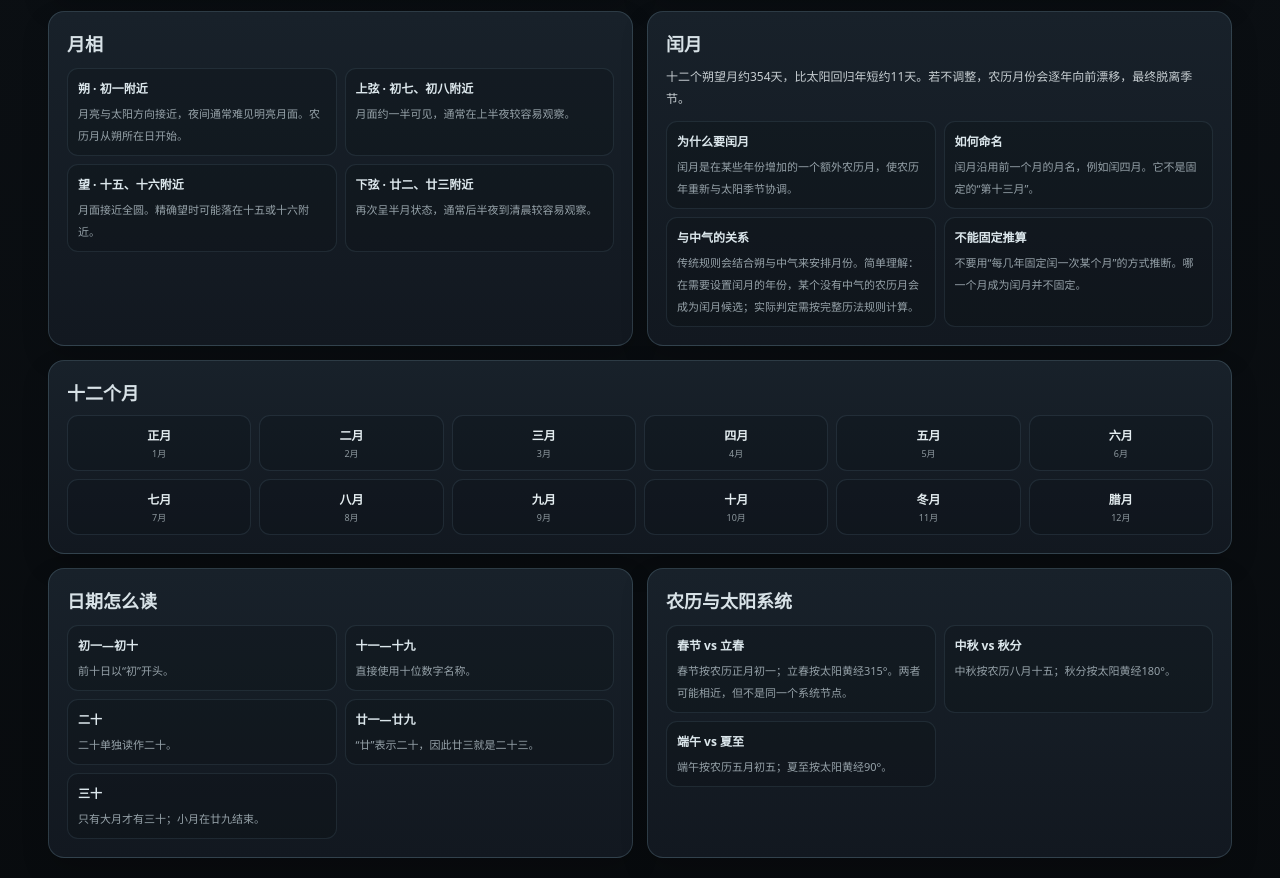
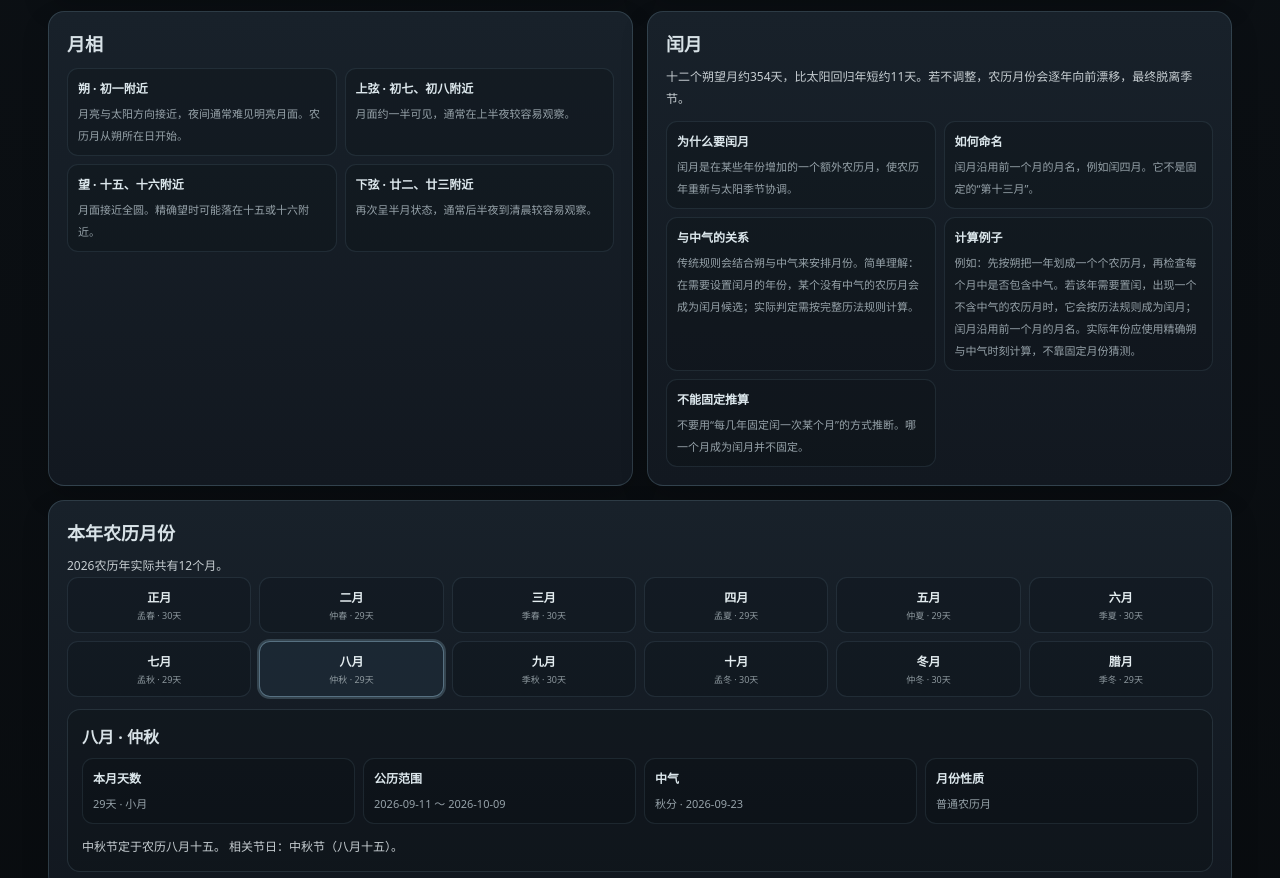
Before and after one commit to noagrp/nongli, a plain HTML site: page index.html in a window 1280 px wide. Shown: the part 866-1744 px from the top of the page. Drawn offline with Linux system fonts and the light colour scheme.

Commit message:
Make lunar month cards interactive with yearly calculations

```diff
--- a/index.html
+++ b/index.html
@@ -27,10 +27,10 @@ h1{margin:0;color:var(--moon);font-size:clamp(28px,4vw,42px)}.sub{margin:5px 0 0
 .cell{padding:8px 10px;min-width:0}.cell+.cell{border-left:1px solid rgba(143,180,201,.14)}.label{display:block;margin-bottom:6px;color:#8297a4;font-size:11px;letter-spacing:.12em}.main{font-size:clamp(23px,3vw,31px);font-weight:800}.minor{margin-top:5px;color:#91a2ac;font-size:12px;line-height:1.55}
 .intro{margin:0 0 22px;padding:16px 18px;border:1px solid var(--line);border-radius:16px;background:rgba(18,24,32,.75);color:#c7ced2;font-size:13px;line-height:1.8}
 .grid{display:grid;grid-template-columns:repeat(2,minmax(0,1fr));gap:14px}.card{padding:18px;border:1px solid var(--line);border-radius:16px;background:linear-gradient(180deg,var(--surface2),var(--surface));box-shadow:0 12px 28px rgba(0,0,0,.16)}.card h2{margin:0 0 10px;color:var(--moon);font-size:18px}.card p{margin:0;color:#c6cdd1;font-size:12px;line-height:1.8}.facts{display:grid;grid-template-columns:repeat(2,1fr);gap:8px;margin-top:12px}.fact{padding:10px;border:1px solid rgba(143,180,201,.12);border-radius:11px;background:rgba(7,10,13,.2)}.fact b{display:block;color:#dce7ec;font-size:12px;margin-bottom:4px}.fact span{color:#96a2a9;font-size:11px;line-height:1.5}
-.months{display:grid;grid-template-columns:repeat(6,1fr);gap:8px}.month{padding:10px 8px;text-align:center;border:1px solid rgba(143,180,201,.13);border-radius:11px;background:rgba(8,12,16,.2)}.month b{display:block;color:#e4edf0;font-size:12px}.month small{display:block;color:#8e999f;margin-top:3px;font-size:9px}
+.months{display:grid;grid-template-columns:repeat(6,1fr);gap:8px}.month{padding:10px 8px;text-align:center;border:1px solid rgba(143,180,201,.13);border-radius:11px;background:rgba(8,12,16,.2);color:inherit;font:inherit;cursor:pointer}.month:hover,.month.selected{border-color:rgba(143,180,201,.52);background:rgba(31,46,58,.66)}.month.current{box-shadow:0 0 0 2px rgba(143,180,201,.26)}.month.leap{border-style:dashed}.month b{display:block;color:#e4edf0;font-size:12px}.month small{display:block;color:#8e999f;margin-top:3px;font-size:9px}.month-detail{margin-top:12px;padding:14px;border:1px solid rgba(143,180,201,.16);border-radius:13px;background:rgba(7,10,13,.2)}.month-detail h3{margin:0 0 10px;color:var(--moon);font-size:16px}.month-detail-grid{display:grid;grid-template-columns:repeat(4,minmax(0,1fr));gap:8px}.month-detail-grid .fact{margin:0}
 footer{display:flex;justify-content:center;gap:8px;margin-top:36px;padding-top:18px;border-top:1px solid var(--line);color:#7f8990;font-size:11px}footer a{color:inherit;text-decoration:none}
 .error{padding:14px;border:1px solid #6c3c3c;border-radius:12px;color:#e2b9b9}
-@media(max-width:760px){.live{grid-template-columns:1fr}.cell+.cell{border-left:0;border-top:1px solid rgba(143,180,201,.14)}.grid{grid-template-columns:1fr}.months{grid-template-columns:repeat(4,1fr)}}
+@media(max-width:760px){.live{grid-template-columns:1fr}.cell+.cell{border-left:0;border-top:1px solid rgba(143,180,201,.14)}.grid{grid-template-columns:1fr}.months{grid-template-columns:repeat(4,1fr)}.month-detail-grid{grid-template-columns:repeat(2,minmax(0,1fr))}}
 @media(max-width:520px){.page{padding-left:13px;padding-right:13px}.mark{width:50px;height:50px}.months{grid-template-columns:repeat(3,1fr)}}
 </style>
 </head>
@@ -57,7 +57,7 @@ footer{display:flex;justify-content:center;gap:8px;margin-top:36px;padding-top:1
   <article class="card"><h2>大小月</h2><p id="monthLength"></p><div class="facts" id="monthLengthFacts"></div></article>
   <article class="card"><h2>月相</h2><div class="facts" id="phases"></div></article>
   <article class="card"><h2>闰月</h2><p id="leapWhy"></p><div class="facts" id="leapFacts"></div></article>
-  <article class="card" style="grid-column:1/-1"><h2>十二个月</h2><div class="months" id="months"></div></article>
+  <article class="card" style="grid-column:1/-1"><h2>本年农历月份</h2><p id="monthsIntro">按本年实际历法显示12个月；如有闰月，会插入成为第13个月。</p><div class="months" id="months"></div><div class="month-detail" id="monthDetail"></div></article>
   <article class="card"><h2>日期怎么读</h2><div class="facts" id="dayNames"></div></article>
   <article class="card"><h2>农历与太阳系统</h2><div class="facts" id="comparisons"></div></article>
 </section>
@@ -87,18 +87,53 @@ footer{display:flex;justify-content:center;gap:8px;margin-top:36px;padding-top:1
       '<div class="fact"><b>为什么要闰月</b><span>'+data.leapMonth.concept+'</span></div>',
       '<div class="fact"><b>如何命名</b><span>'+data.leapMonth.naming+'</span></div>',
       '<div class="fact"><b>与中气的关系</b><span>'+data.leapMonth.zhongqiRelation+'</span></div>',
+      '<div class="fact"><b>计算例子</b><span>'+data.leapMonth.zhongqiExample+'</span></div>',
       '<div class="fact"><b>不能固定推算</b><span>'+data.leapMonth.caution+'</span></div>'
     ].join("");
-    $("months").innerHTML=data.months.map(x=>'<div class="month"><b>'+x.name+'</b><small>'+x.number+'月</small></div>').join("");
     $("dayNames").innerHTML=data.dayNaming.groups.map(x=>'<div class="fact"><b>'+x.pattern+'</b><span>'+x.note+'</span></div>').join("");
     $("comparisons").innerHTML=data.comparisons.map(x=>'<div class="fact"><b>'+x.a+' vs '+x.b+'</b><span>'+x.difference+'</span></div>').join("");
   }
 
+  let cal=null,currentInfo=null,selectedMonthRaw=null;
+  function renderMonthDetail(item){
+    if(!item)return;
+    const base=data.months.find(x=>x.number===item.monthNumber);
+    const festivals=(data.festivals||[]).filter(f=>{
+      const n=base?.number;
+      return (n===1&&/正月/.test(f.dateRule))||(n===5&&/五月/.test(f.dateRule))||(n===7&&/七月/.test(f.dateRule))||(n===8&&/八月/.test(f.dateRule))||(n===9&&/九月/.test(f.dateRule))||(n===12&&/腊月/.test(f.dateRule));
+    });
+    $("monthDetail").innerHTML='<h3>'+(item.isLeap?'闰':'')+(base?.name||item.monthNumber+"月")+' · '+(base?.seasonName||"")+'</h3>'+
+      '<div class="month-detail-grid">'+
+      '<div class="fact"><b>本月天数</b><span>'+item.days+'天 · '+(item.days===30?'大月':'小月')+'</span></div>'+
+      '<div class="fact"><b>公历范围</b><span>'+item.solarStart+' ～ '+item.solarEnd+'</span></div>'+
+      '<div class="fact"><b>中气</b><span>'+(item.zhongQi?item.zhongQi.name+' · '+item.zhongQi.solar:'本月没有中气')+'</span></div>'+
+      '<div class="fact"><b>月份性质</b><span>'+(item.isLeap?'闰月：沿用前一个月月名':'普通农历月')+'</span></div>'+
+      '</div>'+
+      '<p style="margin-top:12px">'+(base?.note||"")+(festivals.length?' 相关节日：'+festivals.map(x=>x.name+'（'+x.dateRule+'）').join('、')+'。':'')+'</p>';
+  }
+  function renderYearMonths(){
+    const months=cal.yearMonths(currentInfo.year);
+    $("monthsIntro").textContent=currentInfo.year+'农历年实际共有'+months.length+'个月'+(months.length===13?'，含闰月。':'。');
+    $("months").innerHTML=months.map(item=>{
+      const base=data.months.find(x=>x.number===item.monthNumber);
+      const current=item.month===currentInfo.monthRaw;
+      const selected=item.month===selectedMonthRaw;
+      return '<button type="button" class="month'+(current?' current':'')+(selected?' selected':'')+(item.isLeap?' leap':'')+'" data-month="'+item.month+'"><b>'+(item.isLeap?'闰':'')+(base?.name||item.monthNumber+"月")+'</b><small>'+(base?.seasonName||"")+' · '+item.days+'天</small></button>';
+    }).join("");
+    $("months").querySelectorAll(".month").forEach(btn=>btn.addEventListener("click",()=>{
+      selectedMonthRaw=Number(btn.dataset.month);
+      renderYearMonths();
+      renderMonthDetail(cal.getMonthInfo(currentInfo.year,selectedMonthRaw));
+    }));
+    renderMonthDetail(cal.getMonthInfo(currentInfo.year,selectedMonthRaw));
+  }
   function renderToday(){
     if(typeof Solar==="undefined")return;
-    const cal=new NongliCalendar(engine);
+    cal=new NongliCalendar(engine);
     const now=new Date();
     const info=cal.fromDate(now);
+    currentInfo=info;
+    if(selectedMonthRaw===null)selectedMonthRaw=info.monthRaw;
     const leap=cal.leapMonth(info.year);
     $("solarDate").textContent=now.toLocaleDateString("zh-CN",{year:"numeric",month:"long",day:"numeric",weekday:"short"});
     $("timezone").textContent=(Intl.DateTimeFormat().resolvedOptions().timeZone||"设备本地时区")+" · "+now.toLocaleTimeString("zh-CN",{hour12:false});
@@ -106,6 +141,7 @@ footer{display:flex;justify-content:center;gap:8px;margin-top:36px;padding-top:1
     $("lunarInfo").textContent=(info.ganZhiYear?info.ganZhiYear+"年 · ":"")+(info.zodiac?info.zodiac+"年 · ":"")+(info.isLeapMonth?"闰月":"普通月");
     $("yearInfo").textContent=leap?"闰年结构":"平年结构";
     $("leapInfo").textContent=leap?"本年有闰月：闰"+Math.abs(leap)+"月":"本年无闰月";
+    renderYearMonths();
   }
 
   renderKnowledge();
```
